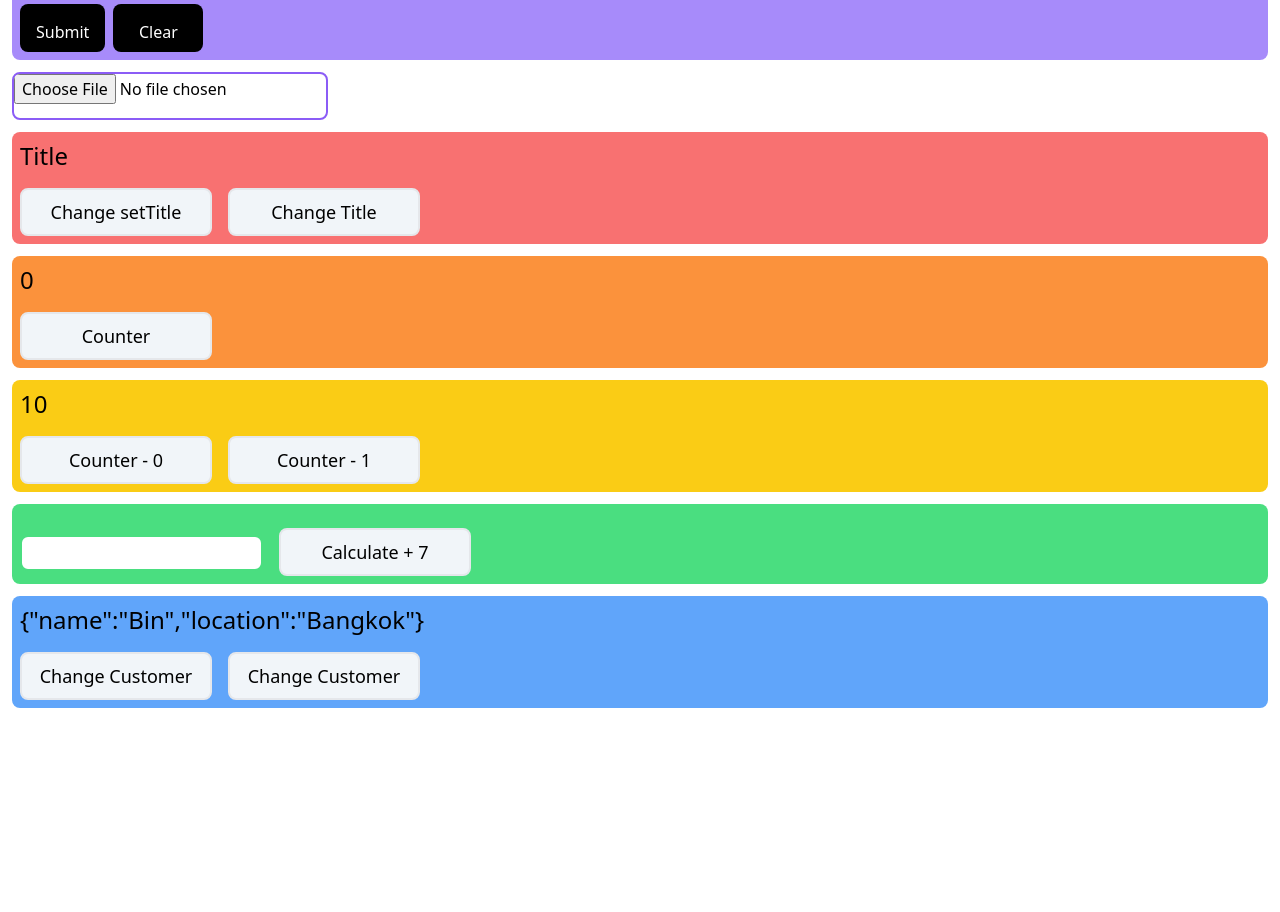
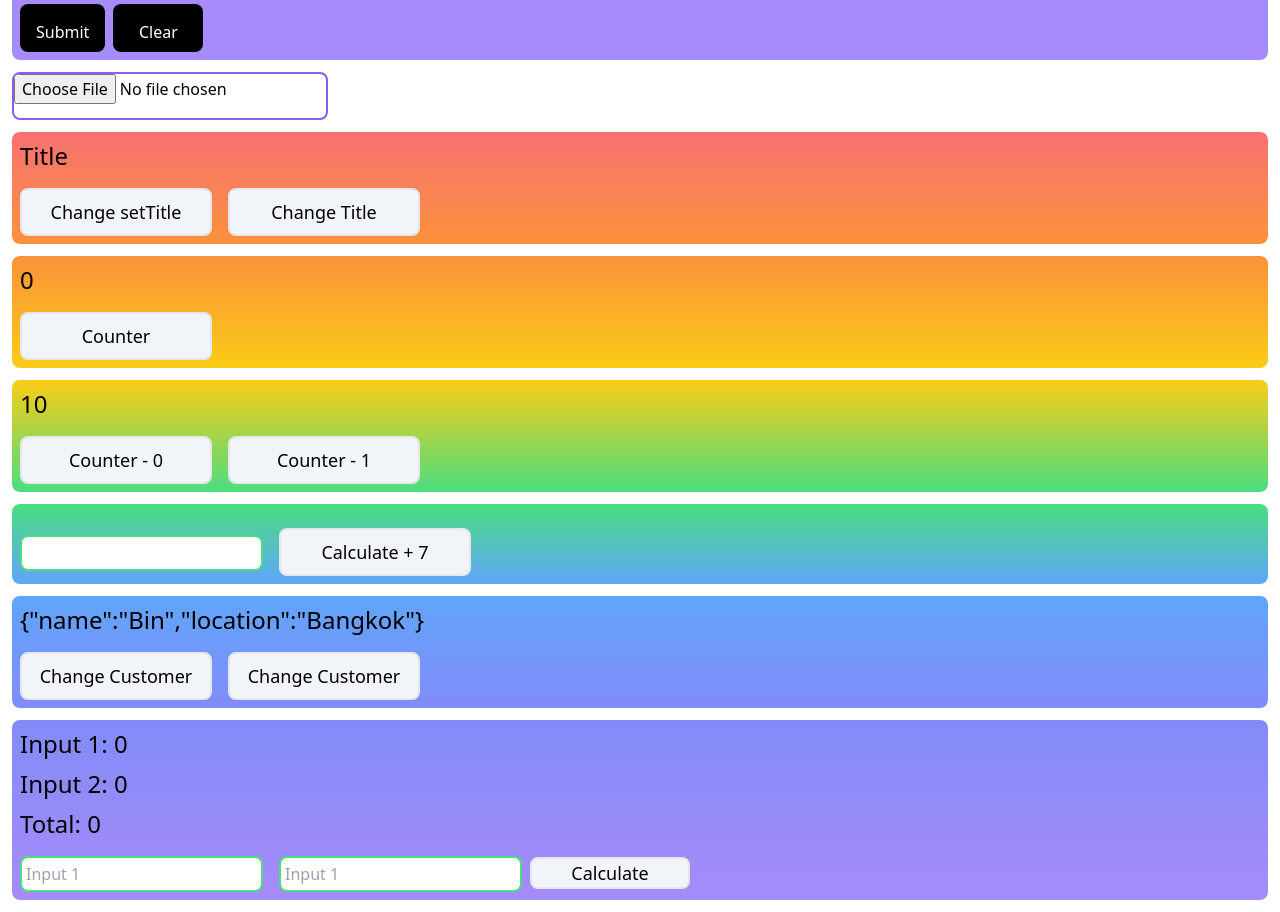
Before and after one commit to soAcademy/workshop-state-and-event, a React (Create React App) app: page / in a window 1280 px wide. Shown: the part 740-1652 px from the top of the page. Before the commit the page ends 1460 px from the top, so only its background shows below. Built offline with nearby package versions, Linux system fonts and the light colour scheme.

Commit message:
feat: State6

```diff
--- a/src/App.js
+++ b/src/App.js
@@ -41,6 +41,7 @@ import State2 from "./States/State2";
 import State3 from "./States/State3";
 import State4 from "./States/State4";
 import State5 from "./States/State5";
+import State6 from "./States/State6";
 
 const App = () => {
   return (
@@ -59,7 +60,7 @@ const App = () => {
       <State3 />
       <State4 />
       <State5 />
-      {/* <State6 /> */}
+      <State6 />
 
       {/* <Prop1 data="Hello World" /> */}
       {/* <Prop2 data1="Hello World" data2="Bin Bin Bin" /> */}
--- a/src/States/State1.js
+++ b/src/States/State1.js
@@ -3,7 +3,7 @@ import React, { useState } from "react";
 const State1 = () => {
   const [title, setTitle] = useState("Title");
   return (
-    <div className="m-3 bg-red-400 rounded-lg">
+    <div className="m-3 bg-gradient-to-b from-red-400 to-orange-400 rounded-lg">
       <h1 className="text-2xl p-2 mt-2">{title}</h1>
       <button
         onClick={() => setTitle("setTitle")}
--- a/src/States/State2.js
+++ b/src/States/State2.js
@@ -3,7 +3,7 @@ import React, { useState } from "react";
 const State2 = () => {
   const [count, setCount] = useState(0);
   return (
-    <div className="m-3 bg-orange-400 rounded-lg">
+    <div className="m-3 bg-gradient-to-b from-orange-400 to-yellow-400 rounded-lg">
       <h1 className="text-2xl p-2 mt-2">{count}</h1>
       <button
         onClick={() => setCount(count + 1)}
--- a/src/States/State3.js
+++ b/src/States/State3.js
@@ -3,7 +3,7 @@ import React, { useState } from "react";
 const State3 = () => {
   const [count, setCount] = useState(10);
   return (
-    <div className="m-3 bg-yellow-400 rounded-lg">
+    <div className="m-3 bg-gradient-to-b from-yellow-400 to-green-400 rounded-lg">
       <h1 className="text-2xl p-2 mt-2">{count}</h1>
       <button
         onClick={() => setCount(count + 1)}
--- a/src/States/State4.js
+++ b/src/States/State4.js
@@ -3,7 +3,7 @@ import React, { useState } from "react";
 const State4 = () => {
   const [inputNumber, setInputNumber] = useState();
   return (
-    <div className="m-3 bg-green-400 rounded-lg">
+    <div className="m-3 bg-gradient-to-b from-green-400 to-blue-400 rounded-lg">
       <h1 className="text-2xl p-2 mt-2">{inputNumber}</h1>
       <input
         type="number"
--- a/src/States/State5.js
+++ b/src/States/State5.js
@@ -7,7 +7,7 @@ const State5 = () => {
   });
 
   return (
-    <div className="m-3 bg-blue-400 rounded-lg">
+    <div className="m-3 bg-gradient-to-b from-blue-400 to-indigo-400 rounded-lg">
       <h1 className="text-2xl p-2 mt-2">{JSON.stringify(customers)}</h1>
       <button
         onClick={() => setCustomers({ name: "Jam", location: "Nonthaburi" })}
--- /dev/null
+++ b/src/States/State6.js
@@ -0,0 +1,41 @@
+import React, { useState } from "react";
+
+const State6 = () => {
+  const [inputNumber1, setInputNumber1] = useState(0);
+  const [inputNumber2, setInputNumber2] = useState(0);
+  const [totalNumber, setTotalNumber] = useState(0);
+
+  return (
+    <div className="m-3 bg-gradient-to-b from-indigo-400 to-violet-400 rounded-lg">
+      <div className="text-2xl p-2 mt-2">
+        <h1>Input 1: {inputNumber1}</h1>
+        <h1 className="mt-2">Input 2: {inputNumber2}</h1>
+        <h1 className="mt-2">Total: {totalNumber}</h1>
+      </div>
+      <div>
+        <input
+          type="number"
+          placeholder="Input 1"
+          className="border-2 border-green-400 rounded-lg p-1 m-2"
+          onChange={(e) => setInputNumber1(e.target.value)}
+        />
+        <input
+          type="number"
+          placeholder="Input 1"
+          className="border-2 border-green-400 rounded-lg p-1 m-2"
+          onChange={(e) => setInputNumber2(e.target.value)}
+        />
+        <button
+          onClick={() =>
+            setTotalNumber(Number(inputNumber1) + Number(inputNumber2))
+          }
+          className="w-40 h-8 border-2 rounded-lg text-lg test-center bg-slate-100 mb-2"
+        >
+          Calculate
+        </button>
+      </div>
+    </div>
+  );
+};
+
+export default State6;
```
